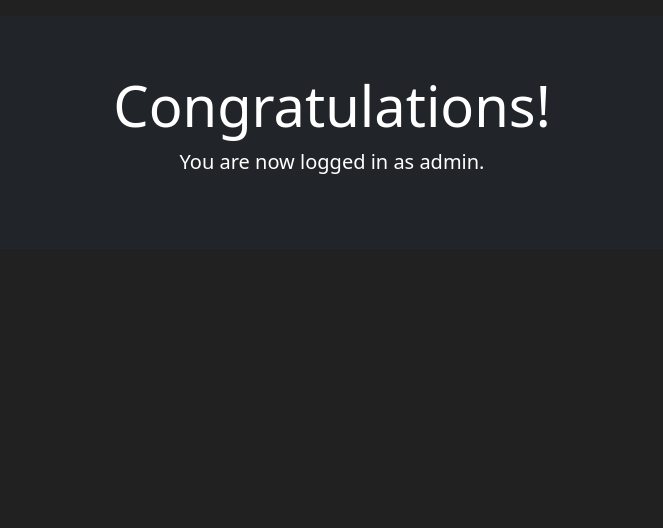
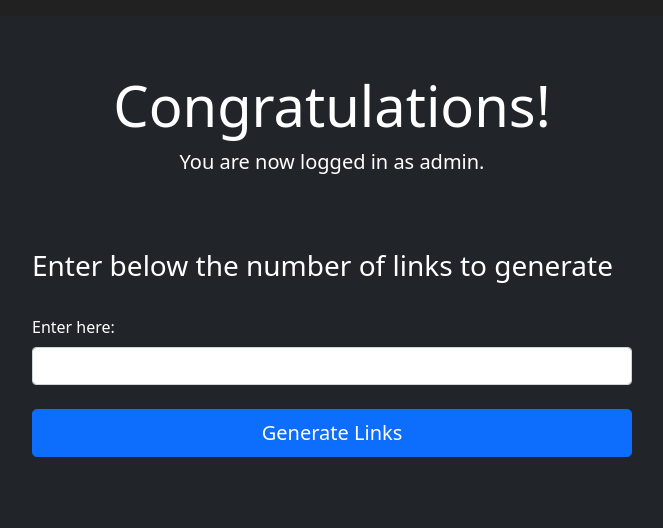
Before and after one commit to bikramishaan/Review-System, a Flask app: a page that uses Event/templates/admin_page.html in a window 1280 px wide. Shown: the part 56-584 px from the top of the page, without its empty margins (308-971 px from the left). Run offline with Flask 3, Linux system fonts and the light colour scheme; some libraries are stand-ins or nearby versions.

Commit message:
Links Number select

```diff
--- a/Event/forms.py
+++ b/Event/forms.py
@@ -1,6 +1,6 @@
 from flask_wtf import FlaskForm
-from wtforms import StringField, PasswordField, SubmitField, FileField
-from wtforms.validators import Length,EqualTo, Email, DataRequired, ValidationError
+from wtforms import StringField, PasswordField, SubmitField, FileField, IntegerField
+from wtforms.validators import Length,EqualTo, Email, DataRequired, ValidationError, NumberRange
 from Event.models import User
 from flask_wtf.recaptcha import RecaptchaField
 
@@ -36,3 +36,13 @@ class AdminForm(FlaskForm):
 class UploadFileForm(FlaskForm):
     file = FileField("File", validators=[DataRequired()])
     submit = SubmitField("Upload File")
+
+class InviteLinks(FlaskForm):
+    number = IntegerField(
+        label="Enter here:",
+        validators=[
+            DataRequired(message="This field is required."),
+            NumberRange(min=1, max=999, message='Value must be between 1 and 999.')
+        ]
+    )
+    submit = SubmitField(label="Generate Links")
--- a/Event/routes.py
+++ b/Event/routes.py
@@ -1,7 +1,7 @@
 from Event import app
 from flask import render_template, redirect, url_for, flash, request, session, abort
 from Event.models import User
-from Event.forms import RegisterForm, LoginForm, UploadFileForm, AdminForm
+from Event.forms import RegisterForm, LoginForm, UploadFileForm, AdminForm, InviteLinks
 from Event import db, flow, GOOGLE_CLIENT_ID, mail, ALLOWED_EXTENSIONS
 from flask_login import login_user, logout_user, login_required, current_user
 from flask_dance.contrib.google import google
@@ -254,6 +254,12 @@ def admin_login():
 
     return render_template('admin_login.html', form=form)
 
-@app.route('/admin-page/<admin_username>')
+@app.route('/admin-page/<admin_username>', methods=['GET', 'POST'])
 def admin_page(admin_username):
-    return render_template('admin_page.html', admin_username=admin_username)
+    form = InviteLinks()
+    if form.validate_on_submit():
+        number = form.number.data
+
+        flash(f'Successfullly Selected the number is: {number}', category='success')
+
+    return render_template('admin_page.html', admin_username=admin_username, form=form)
--- a/Event/templates/admin_page.html
+++ b/Event/templates/admin_page.html
@@ -9,6 +9,11 @@
     display: block;
     margin: 0;
     }
+    .form-signin {
+    margin: 0 auto;
+    max-width: 600px; /* Adjust the maximum width as needed */
+    text-align: left; /* Adjust text alignment within the form */
+    }
 </style>
 <body>
     <div class="position-relative overflow-hidden p-5 p-md-7 m-md-3 text-center bg-dark">
@@ -17,6 +22,24 @@
             <p class="lead font-weight-normal">You are now logged in as admin.</p>
         </div>
 
+        <form method="POST" class="form-signin" style="color:white">
+            {{ form.hidden_tag() }}
+            <br><br>
+            <h1 class="h3 nb-3 font-weight-normal">
+                Enter below the number of links to generate
+            </h1>
+            <br>
+
+            {{ form.number.label() }}
+            {{ form.number(class="form-control", placeholder="") }}
+
+            <br>
+
+            {{ form.submit(class="btn btn-lg btn-block btn-primary") }}
+
+            <br><br>
+        </form>
+
         <div class="product-device box-shadow d-none d-md-block"></div>
         <div class="product-device product-device-2 box-shadow d-none d-md-block"></div>
     </div>
--- a/Event/templates/login.html
+++ b/Event/templates/login.html
@@ -17,7 +17,7 @@
             {{ form.hidden_tag() }}
             <br><br>
             <img class="mb-4 rounded-circle" src="../static/Images/InReview logo with bg.png" width="200" height="200" alt="">
-            <h1 class="h3 nb-3 font-weight-normal">
+            <h1>
                 Please Login
             </h1>
             <br>
```
